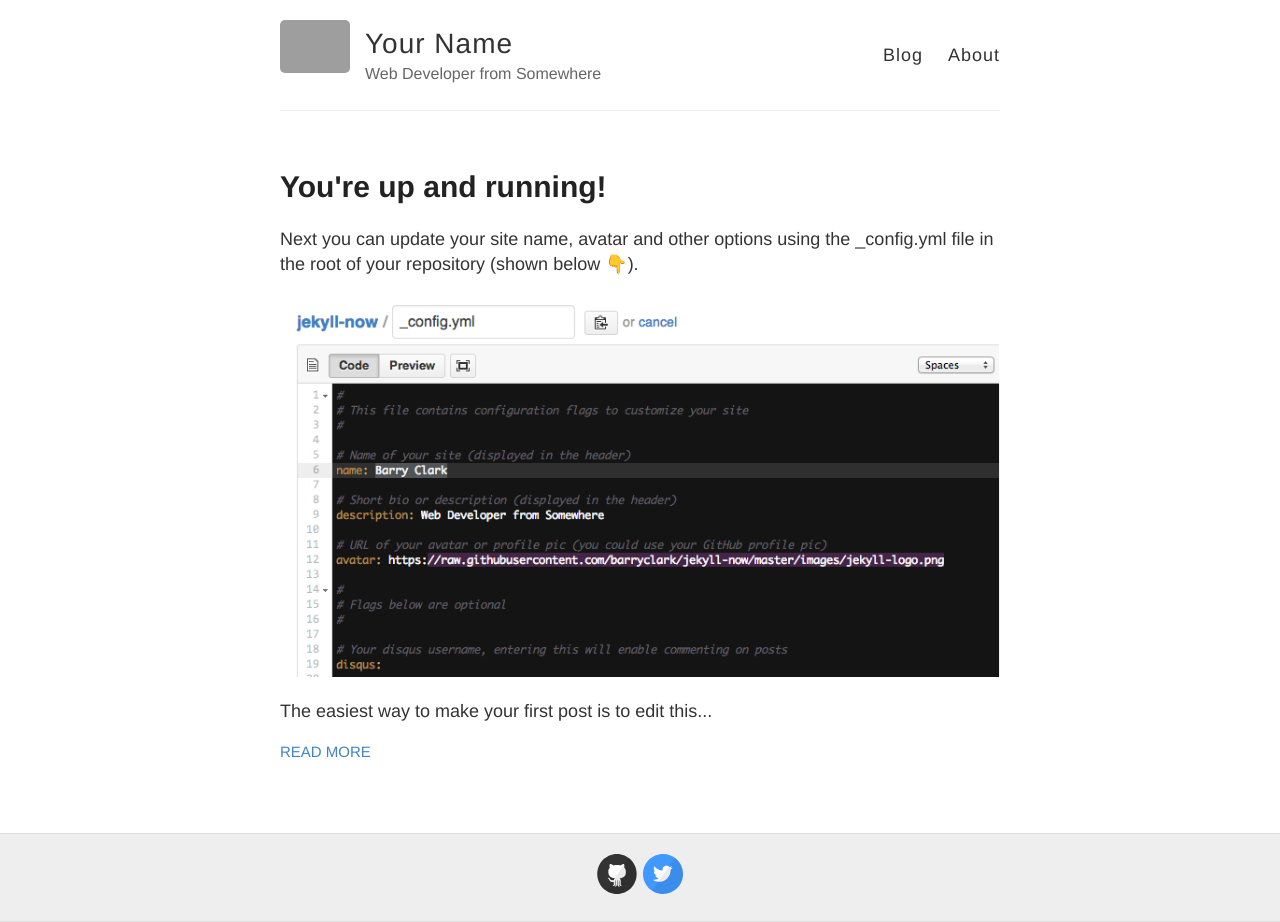
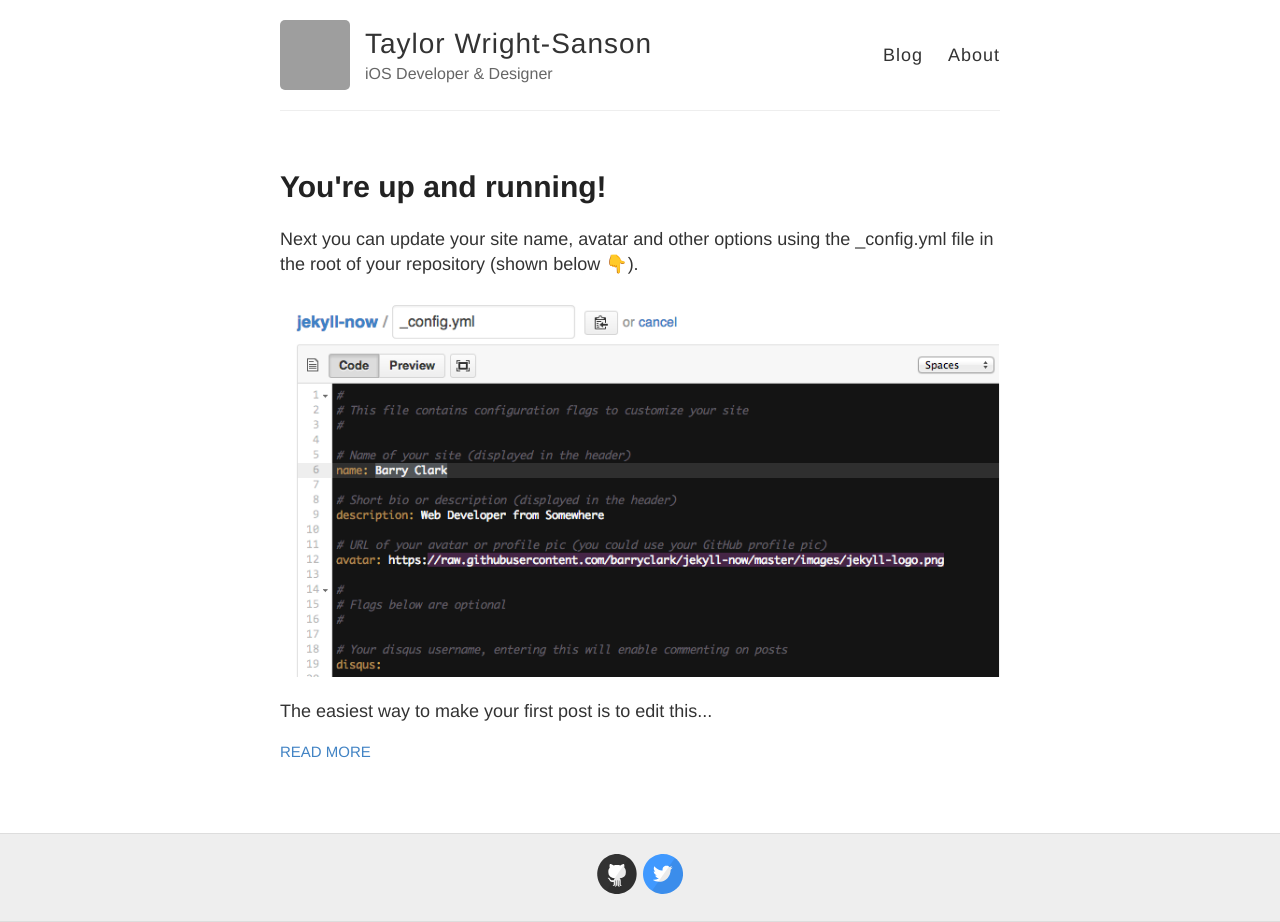
Before and after one commit to Xeaza/xeaza.github.io, a Jekyll site: the page built from index.html, in a window 1280 px wide. Built offline with Jekyll 4.4.1, drawn with Linux system fonts in a browser that asks for light colours; emoji names are drawn with the system emoji font; grey boxes are pictures that could not be loaded.

Commit message:
updated config file

```diff
--- a/_config.yml
+++ b/_config.yml
@@ -3,13 +3,13 @@
 #
 
 # Name of your site (displayed in the header)
-name: Your Name
+name: Taylor Wright-Sanson
 
 # Short bio or description (displayed in the header)
-description: Web Developer from Somewhere
+description: 'iOS Developer & Designer'
 
 # URL of your avatar or profile pic (you could use your GitHub profile pic)
-avatar: https://raw.githubusercontent.com/barryclark/jekyll-now/master/images/jekyll-logo.png
+avatar: 'https://avatars1.githubusercontent.com/u/2537321?v=3&s=140'
 
 #
 # Flags below are optional
```
